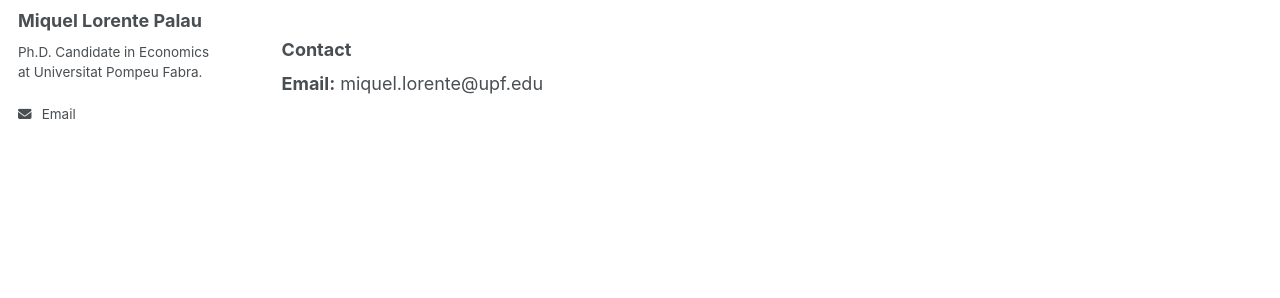
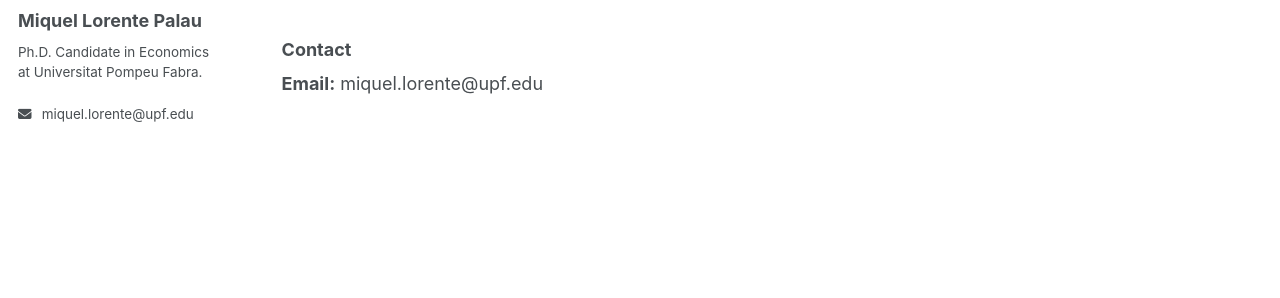
Before and after one commit to miquel-lorente/miquel-lorente.github.io, a Jekyll site: the page built from _pages/about.md, in a window 1280 px wide. Shown: the part 276-574 px from the top of the page. Built offline with Jekyll 4.4.1, drawn with Linux system fonts in a browser that asks for light colours; a style sheet for code colours, icons or effects is not loaded.

Commit message:
Update email label with contact information

```diff
--- a/_data/ui-text.yml
+++ b/_data/ui-text.yml
@@ -25,7 +25,7 @@ en: &DEFAULT_EN
   feed_label                 : "Feed"
   powered_by                 : "Powered by"
   website_label              : "Website"
-  email_label                : "Email"
+  email_label                : "miquel.lorente@upf.edu"
   recent_posts               : "Recent Posts"
   site_map                   : "Sitemap"
   undefined_wpm              : "Undefined parameter words_per_minute at _config.yml"
```
